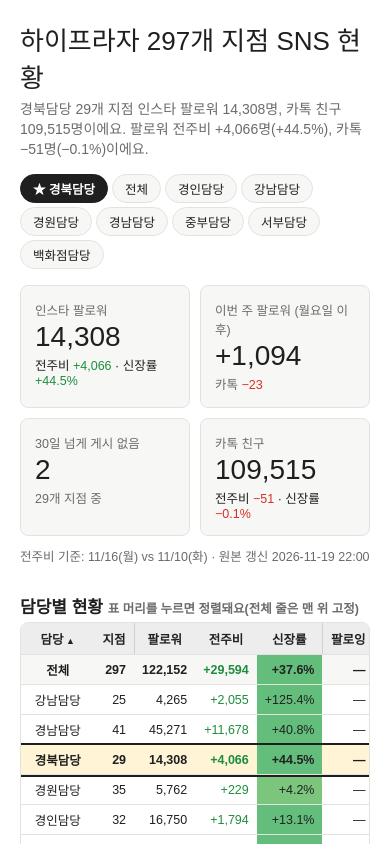
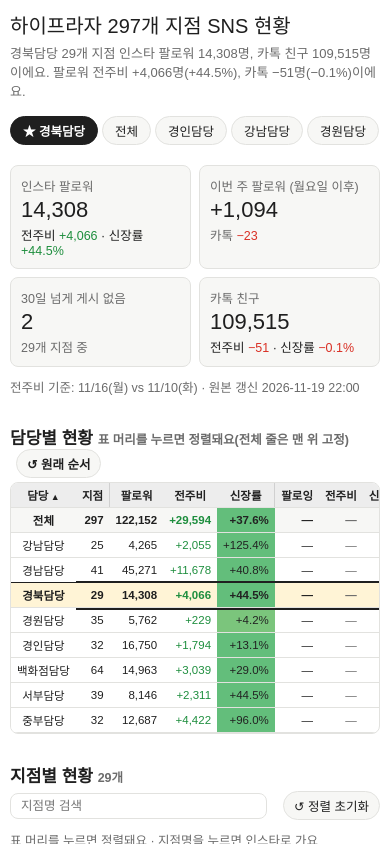
Before and after one commit to gumbacka1/bestshop-sns, a plain HTML site: page index.html in a window 390 px wide. Both pictures are taken after a click on the element "담당". Shown: the top 844 px of the page. Drawn offline with nearby package versions, Linux system fonts and the light colour scheme.

Commit message:
모바일 보기 개선, 정렬 초기화 버튼
Co-Authored-By: Claude Opus 5.5 <noreply@anthropic.com>
Claude-Session: https://claude.ai/code/session_01Vn7Vwz1N9kMWt7Tksf6gPk

```diff
--- a/index.html
+++ b/index.html
@@ -8,7 +8,7 @@
 --cds-font-size-title:26px;--cds-font-size-body:14px;--cds-font-size-caption:12.5px;--cds-font-size-heading:17px;--cds-font-weight-medium:600;
 --cds-gap-xs:4px;--cds-gap-sm:10px;--cds-gap-md:16px;--cds-gap-lg:28px;--cds-pad-md:14px;--cds-radius:8px;
 --cds-text-secondary:#6b6b6b;--cds-surface-popover:#fff;--cds-border:#ddd;--cds-shadow-popover:0 2px 8px rgba(0,0,0,.15);--cds-chart-axis:#bbb;--cds-chart-grid:#eee}
-body{margin:0;padding:20px;background:var(--color-bg)} .ig{max-width:1200px;margin:0 auto}
+body{margin:0;padding:20px;background:var(--color-bg)} @media (max-width:640px){body{padding:10px}} .ig{max-width:1200px;margin:0 auto}
 </style>
 <script>
 /* 작은 대시보드 엔진: data/daily.json, data/latest.json 을 읽어 계산·그리기 */
@@ -64,6 +64,27 @@ window.addEventListener('load',()=>dash._load());
 .ig-tip { position: absolute; pointer-events: none; background: var(--cds-surface-popover); border: 1px solid var(--cds-border); box-shadow: var(--cds-shadow-popover); border-radius: 6px; padding: 4px 8px; font-size: 12px; white-space: nowrap; }
 .ig-comment { margin-top: var(--cds-gap-sm); font-size: var(--cds-font-size-body); line-height: 1.6; }
 .ig-comment p { margin: 2px 0; }
+.ig-reset { font: inherit; font-size: var(--cds-font-size-caption); padding: 4px 10px; border: 1px solid var(--color-border-line); border-radius: 999px; background: var(--color-panel); color: var(--color-fg); cursor: pointer; margin-left: 6px; vertical-align: middle; }
+#team-table td:first-child, #team-table th:first-child { position: sticky; left: 0; z-index: 1; background: var(--color-bg); }
+#team-table th:first-child { background: #EDEDED; }
+#team-table tr.ig-total td:first-child { background: var(--color-panel); }
+#team-table tr.ig-gb td:first-child { background: #FFF4D6; }
+@media (max-width: 640px) {
+  .ig-title { font-size: 20px; }
+  .ig-sub { font-size: 13px; }
+  .ig-tabs { flex-wrap: nowrap; overflow-x: auto; -webkit-overflow-scrolling: touch; padding-bottom: 4px; }
+  .ig-tab { flex: 0 0 auto; }
+  .ig-cards { grid-template-columns: 1fr 1fr; gap: 8px; }
+  .ig-card { padding: 10px; }
+  .ig-card-num { font-size: 22px; }
+  .ig-table { font-size: 11.5px; }
+  .ig-table th, .ig-table td { padding: 4px 6px; }
+  #store-table th:first-child, #store-table td:first-child { display: none; }
+  #store-table td:nth-child(2), #store-table th:nth-child(2) { position: sticky; left: 0; z-index: 1; background: var(--color-bg); }
+  #store-table th:nth-child(2) { background: #EDEDED; }
+  #store-table tr.ig-gb td:nth-child(2) { background: #FFF4D6; }
+  .ig-search { min-width: 0; flex: 1; }
+}
 </style>
 
 <div class="ig">
@@ -106,7 +127,7 @@ window.addEventListener('load',()=>dash._load());
   </div>
   <p class="ig-note" id="period-note">전주비 기준: <span data-draw="period">—</span> · 원본 갱신 <span data-draw="lastrun">—</span></p>
 
-  <h2 class="ig-h" id="h-team">담당별 현황 <span class="ig-note">표 머리를 누르면 정렬돼요(전체 줄은 맨 위 고정)</span></h2>
+  <h2 class="ig-h" id="h-team">담당별 현황 <span class="ig-note">표 머리를 누르면 정렬돼요(전체 줄은 맨 위 고정)</span><button class="ig-reset" id="team-reset" type="button">↺ 원래 순서</button></h2>
   <div class="ig-wrap">
     <table class="ig-table" id="team-table" data-source="teams" data-row-key="team">
       <thead><tr>
@@ -131,6 +152,7 @@ window.addEventListener('load',()=>dash._load());
   <h2 class="ig-h" id="h-store">지점별 현황 <span class="ig-note" data-draw="store-count">—</span></h2>
   <div class="ig-tools">
     <input class="ig-search" id="store-search" type="search" placeholder="지점명 검색" aria-label="지점 검색">
+    <button class="ig-reset" id="store-reset" type="button">↺ 정렬 초기화</button>
     <span class="ig-note">표 머리를 누르면 정렬돼요 · 지점명을 누르면 인스타로 가요</span>
   </div>
   <div class="ig-wrap">
@@ -304,6 +326,17 @@ dash.calc('trend', {
       dash.draw('team-body');
     });
   });
+  document.querySelectorAll('#team-reset').forEach((b) => b.addEventListener('click', () => {
+    IG.tsort = { k: null, dir: -1 };
+    document.querySelectorAll('#team-table th.ig-sort').forEach((h) => h.setAttribute('aria-sort', 'none'));
+    dash.draw('team-body');
+  }));
+  document.querySelectorAll('#store-reset').forEach((b) => b.addEventListener('click', () => {
+    IG.sort = { k: 'followers', dir: -1 };
+    document.querySelectorAll('#store-table th.ig-sort').forEach((h) => h.setAttribute('aria-sort', h.getAttribute('data-k') === 'followers' ? 'descending' : 'none'));
+    document.querySelectorAll('#store-search').forEach((i) => { i.value = ''; }); IG.q = '';
+    dash.draw('store-body'); dash.draw('store-count');
+  }));
   window.IG.sort = { k: 'followers', dir: -1 };
   window.IG.q = '';
   document.querySelectorAll('#store-table th.ig-sort').forEach((th) => {
```
